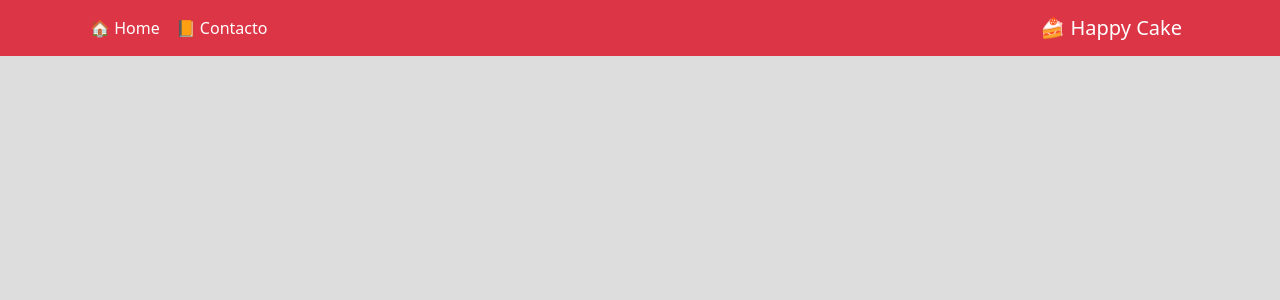
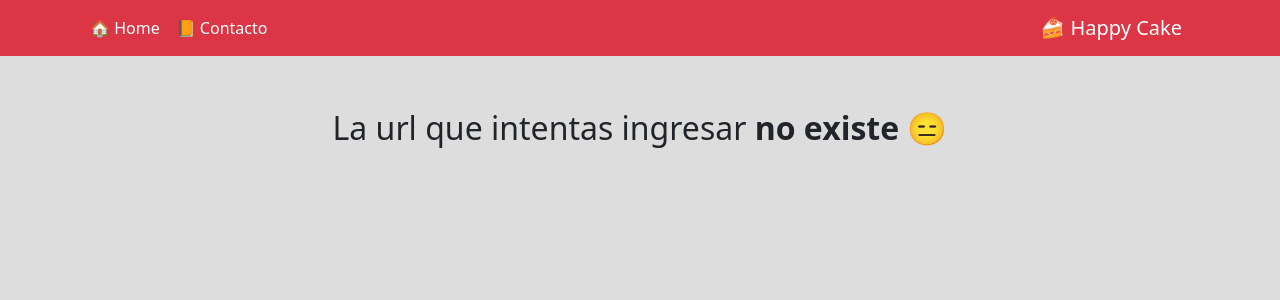
Before and after one commit to joche-dev/desafio1-happycake, a React (Vite) app: page / in a window 1280 px wide. Shown: the top 300 px of the page. Built offline with nearby package versions, Linux system fonts and the light colour scheme.

Commit message:
Ver si me funciona bien el componente NotFound en ghpages

```diff
--- a/src/App.jsx
+++ b/src/App.jsx
@@ -3,23 +3,22 @@
 
 import { BrowserRouter, Route, Routes } from 'react-router-dom';
 import Navbar from './componentes/Navbar';
-import Home from "./views/Home"
-import Contact from "./views/Contact"
+import Home from './views/Home';
+import Contact from './views/Contact';
 import NotFound from './views/NotFound';
 
 function App() {
-
   // Url de base para que en Github al hacer el deploy en gh-pages no se cambie la ruta
-  const URL_GHPAGES = '/desafio1-happycake/'
+  const URL_GHPAGES = '/desafio1-happycake/';
 
   return (
     <>
       <BrowserRouter>
         <Navbar />
         <Routes>
-          <Route path={URL_GHPAGES} element={<Home/>}/>
-          <Route path={`${URL_GHPAGES}contacto`} element={<Contact/>}/>
-          <Route path={`${URL_GHPAGES}*`} element={<NotFound />} />
+          <Route path={URL_GHPAGES} element={<Home />} />
+          <Route path={`${URL_GHPAGES}contacto`} element={<Contact />} />
+          <Route path="*" element={<NotFound />} />
         </Routes>
       </BrowserRouter>
     </>
```
